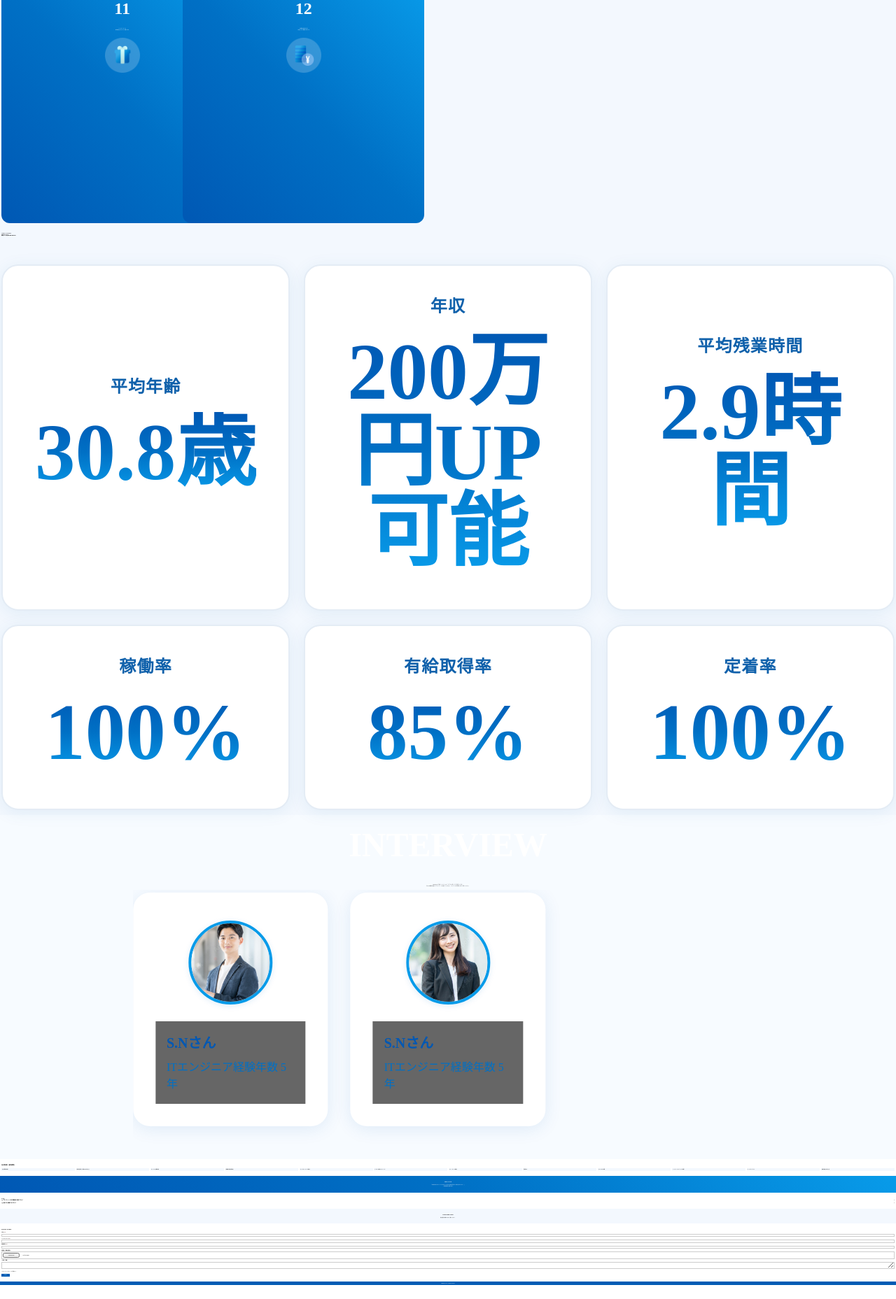
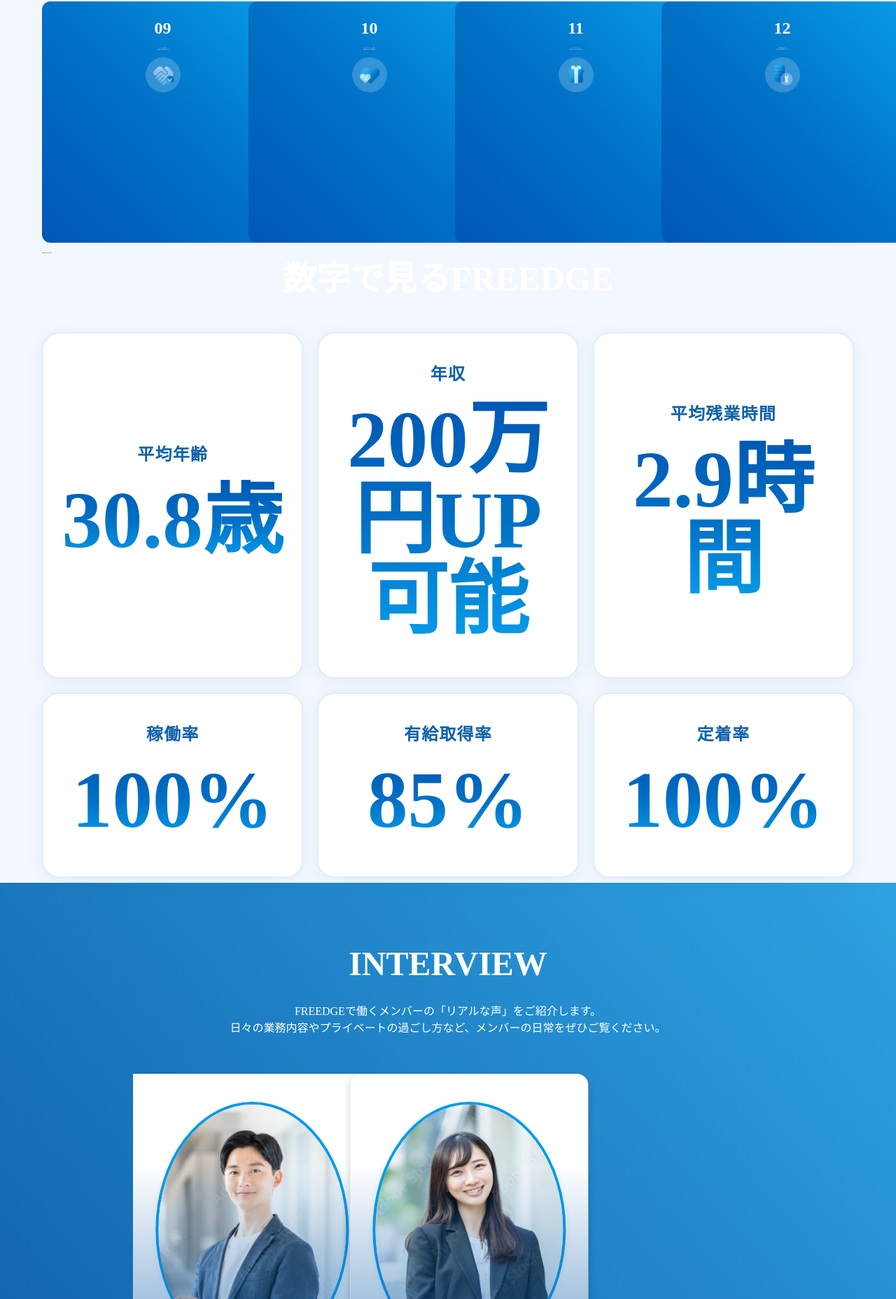
Before and after one commit to ryu-hp/lm_feedge, a PHP site: page / in a window 1280 px wide; the page is wider, and only the part inside the window is pictured. Shown: the part 3768-5625 px from the top of that part at 70% size. Run offline with PHP 8.4, Linux system fonts and the light colour scheme; style sheets or scripts are compiled from the project's sources.

Commit message:
インタビューセクションのスタイルを改善し、レイアウトを調整しました。背景をグラデーションに変更し、要素のパディングやマージンを最適化しました。

```diff
--- a/scss/page/_interview.scss
+++ b/scss/page/_interview.scss
@@ -1,17 +1,19 @@
 @use "../global" as *;
 
+// セクション全体
 .section--interview {
-  padding: rem(80) 0;
-  background: #f7fbff;
+  width: 100vw;
+  background: linear-gradient(49deg, #1061AB 0%, #2EA2E0 100%);
+  padding: 80px 0;
 }
 
-.section--interview .section__inner {
+.section__inner {
   max-width: 1200px;
   margin: 0 auto;
   padding: 0 20px;
 }
 
-.section--interview .section__title {
+.section__title {
   color: #fff;
   font-size: 48px;
   text-align: center;
@@ -24,9 +26,10 @@
 }
 
 .interview__title-sub {
-  font-size: clp(16);
-  color: #555;
-  margin-top: rem(10);
+  color: #fff;
+  font-size: 16px;
+  text-align: center;
+  margin-bottom: 50px;
 }
 
 .interview__body {
@@ -44,26 +47,40 @@
 }
 
 .interview__item {
+  width: 340px;
+  border-radius: 16px;
+  overflow: hidden;
   background: #fff;
-  border-radius: 24px;
-  box-shadow: 0 4px 24px rgba(0, 88, 180, 0.10);
-  padding: 40px 32px 32px 32px;
+  box-shadow: 0 4px 12px rgba(0, 0, 0, 0.2);
   display: flex;
   flex-direction: column;
   align-items: center;
-  width: 320px;
   transition: box-shadow 0.3s;
   text-align: center;
   margin-top: rem(40);
-}
+  padding: 40px 32px 32px 32px;
+  position: relative;
 
-.interview__item-image {
-  margin-bottom: 24px;
+  &::before {
+    content: "";
+    position: absolute;
+    left: 0;
+    bottom: 0;
+    width: 100%;
+    height: 100%;
+    pointer-events: none;
+    z-index: 1;
+    background: linear-gradient(
+      0deg,
+      rgba(16, 97, 171, 0.6) 0%,
+      rgba(37, 45, 47, 0) 70%
+    );
+  }
 }
 
 .interview__item-image img {
-  width: 120px;
-  height: 120px;
+  width: 100%;
+  display: block;
   object-fit: cover;
   border-radius: 50%;
   border: 4px solid #089BE9;
@@ -75,27 +92,20 @@
   background: rgba(0, 0, 0, 0.6);
   color: #fff;
   text-align: left;
+  position: absolute;
+  bottom: 20px;
+  left: 20px;
 }
 
-.interview__item-text .interview__name {
+.interview__name {
   font-size: 20px;
   font-weight: bold;
   margin-bottom: 8px;
   color: #0058B4;
 }
 
-.interview__item-text .interview__experience {
-  font-size: 16px;
-  color: #0070C5;
-}
-
-.interview__name {
-  font-weight: $bold;
-}
-
 .interview__experience {
-  font-size: clp(14);
-  color: $color-main_gray;
+  font-size: 14px;
 }
 
 .interview__comment {
@@ -115,6 +125,3 @@
     max-width: 100%;
   }
 }
-    max-width: 100%;
-  }
-}
```
